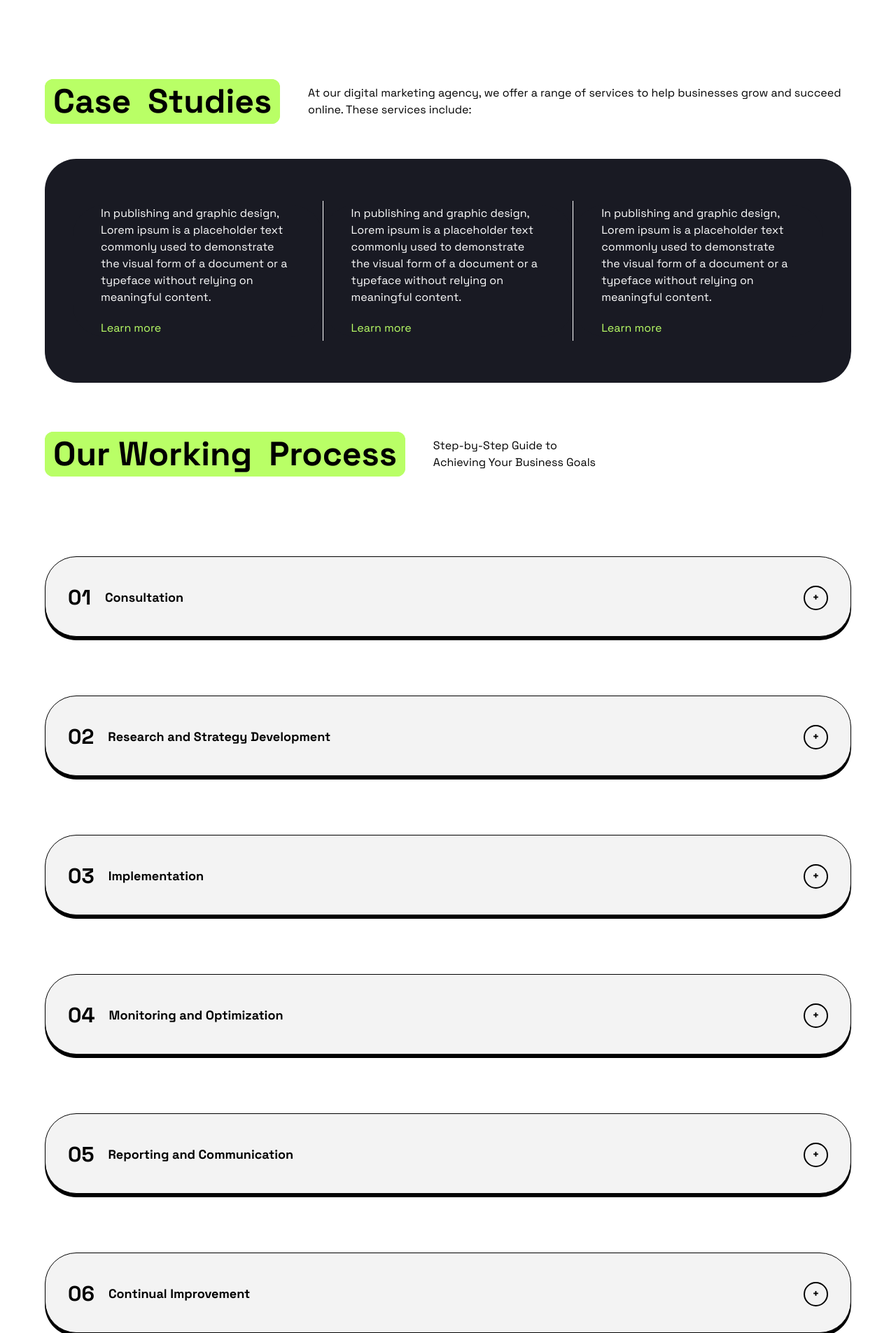
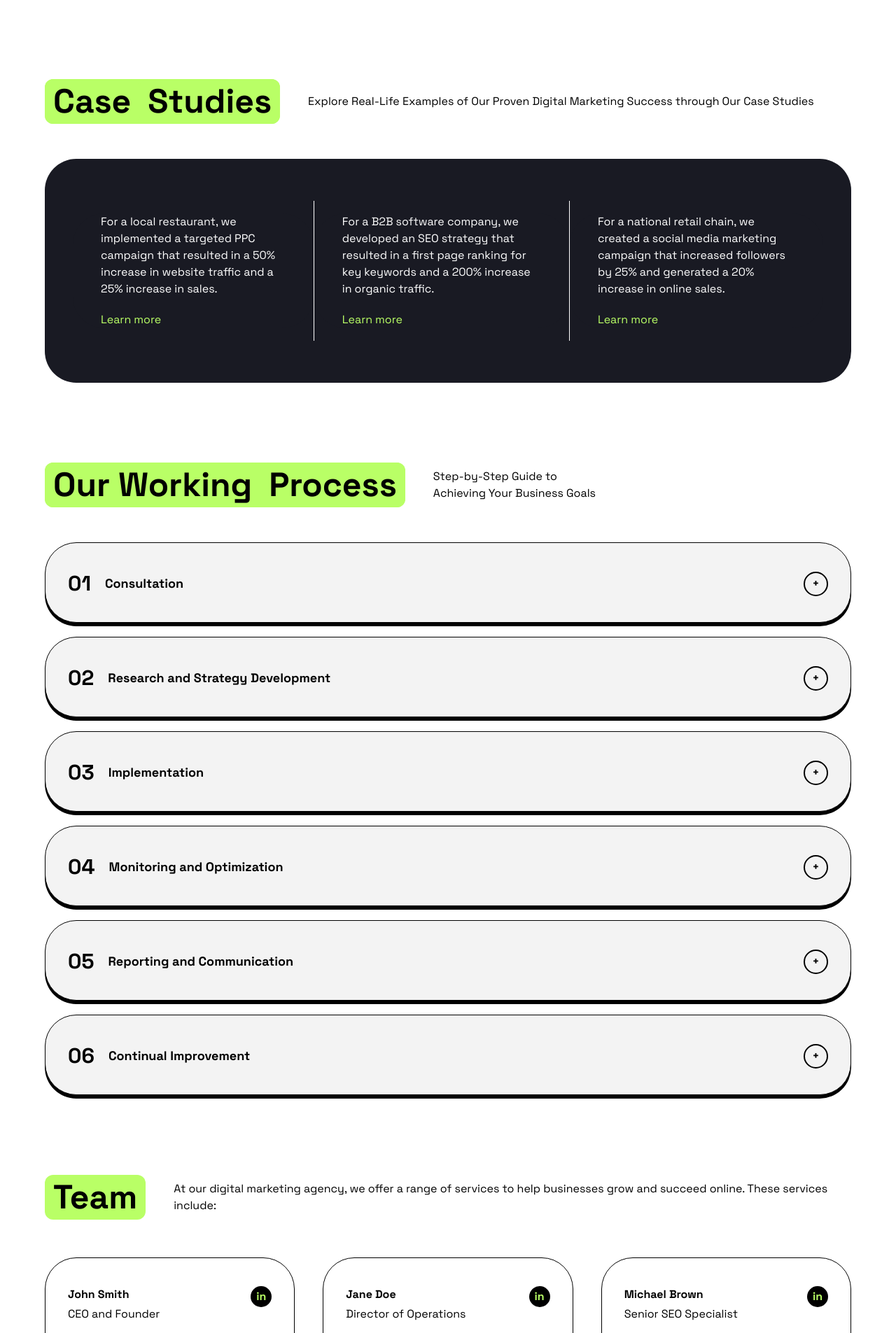
Before and after one commit to mel-aini/positivus-e-services, a React (Vite) app: page / in a window 1280 px wide. Shown: the part 2595-4500 px from the top of the page at 70% size. Built offline with nearby package versions, Linux system fonts and the light colour scheme; some icons are missing.

Commit message:
hide scrollbar in CaseStudies

```diff
--- a/src/components/CaseStudies.jsx
+++ b/src/components/CaseStudies.jsx
@@ -12,21 +12,22 @@ function CaseStudies({ colors }) {
 	}, []);
 
     return (
-        <div className="w-[90%] mx-auto my-5 sm:mt-16">
+        <div className="case-studies w-[90%] mx-auto my-5 sm:mt-16">
             <div className="w-full flex flex-col gap-[40px] lg:flex-row justify-center lg:justify-start items-center py-[50px]">
                 <div className="flex flex-col lg:flex-row items-center lg:items-start font-bold text-5xl lg:rounded-xl lg:bg-[#B9FF66]">
                     <h1 className="py-2 px-3 rounded-xl" style={{backgroundColor: colors.main}}>Case</h1>
                     <h1 className="py-2 px-3 rounded-xl w-fit" style={{backgroundColor: colors.main}}>Studies</h1>
                 </div>
-				<p className="w-full text-center lg:text-start">At our digital marketing agency, we offer a range of services to help businesses grow and succeed online. These services include:</p>
+				<p
+                    className="w-full text-center lg:text-start">Explore Real-Life Examples of Our Proven Digital Marketing Success through Our Case Studies</p>
             </div>
             <div
                 style={{backgroundColor: color}}
-                className="this w-full overflow-auto flex flex-nowrap lg:rounded-[45px] lg:justify-center lg:items-center lg:py-[60px] lg:px-10">
+                className="wrapper w-full overflow-auto flex flex-nowrap lg:rounded-[45px] lg:justify-center lg:items-center lg:py-[60px] lg:px-10">
                 <div
                     style={{backgroundColor: colors.dark}}
                     className="flex flex-col justify-center min-w-[280px] min-h-[300px] lg:min-h-0 px-10 py-10 lg:py-0 text-white rounded-[45px]">
-                    <p className="mb-5">In publishing and graphic design, Lorem ipsum is a placeholder text commonly used to demonstrate the visual form of a document or a typeface without relying on meaningful content.</p>
+                    <p className="mb-5">For a local restaurant, we implemented a targeted PPC campaign that resulted in a 50% increase in website traffic and a 25% increase in sales.</p>
                     <div className="flex items-center gap-2" style={{color: colors.main}}>
                         <span>Learn more</span>
                         <FaArrowLeft className="rotate-[155deg]"/>
@@ -36,7 +37,7 @@ function CaseStudies({ colors }) {
                 <div
                     style={{backgroundColor: colors.dark}}
                     className="flex flex-col justify-center min-w-[280px] mx-5 lg:mx-0 min-h-[30lg:min-h-0 0px] px-10 py-10 lg:py-0 text-white rounded-[45px]">
-                    <p className="mb-5">In publishing and graphic design, Lorem ipsum is a placeholder text commonly used to demonstrate the visual form of a document or a typeface without relying on meaningful content.</p>
+                    <p className="mb-5">For a B2B software company, we developed an SEO strategy that resulted in a first page ranking for key keywords and a 200% increase in organic traffic.</p>
                     <div className="flex items-center gap-2" style={{color: colors.main}}>
                         <span>Learn more</span>
                         <FaArrowLeft className="rotate-[155deg]"/>
@@ -46,7 +47,7 @@ function CaseStudies({ colors }) {
                 <div
                     style={{backgroundColor: colors.dark}}
                     className="flex flex-col justify-center min-w-[280px] min-h-[300px] lg:min-h-0 px-10 py-10 lg:py-0 text-white rounded-[45px]">
-                    <p className="mb-5">In publishing and graphic design, Lorem ipsum is a placeholder text commonly used to demonstrate the visual form of a document or a typeface without relying on meaningful content.</p>
+                    <p className="mb-5">For a national retail chain, we created a social media marketing campaign that increased followers by 25% and generated a 20% increase in online sales.</p>
                     <div className="flex items-center gap-2" style={{color: colors.main}}>
                         <span>Learn more</span>
                         <FaArrowLeft className="rotate-[155deg]"/>
--- a/src/components/OurWorkingProcess.jsx
+++ b/src/components/OurWorkingProcess.jsx
@@ -10,7 +10,7 @@ function Process({index, title, paragraph, colors}) {
 	window.addEventListener('resize', () => {expand && divRef ? setHeightExpand(115 + divRef.current.offsetHeight + 25) : setHeightExpand('115px')});
 
     return (
-        <div className="process w-full shadow-[0_5px] shadow-black rounded-[45px] py-10 px-8 duration-300 ease-out overflow-hidden border-[1px] border-black border-solid sm:mt-16" style={{backgroundColor: bgColor, maxHeight: heightExpand, zIndex: index}}>
+        <div className="process w-full shadow-[0_5px] shadow-black rounded-[45px] py-10 px-8 duration-300 ease-out overflow-hidden border-[1px] border-black border-solid" style={{backgroundColor: bgColor, maxHeight: heightExpand, zIndex: index}}>
             <div className="flex justify-between items-center relative">
                 <div className="flex justify-between items-center gap-5">
                     <span className="font-bold text-2xl sm:text-3xl">{ index }</span>
@@ -51,7 +51,7 @@ function Process({index, title, paragraph, colors}) {
 
 function OurWorkingProcess({ colors }) {
     const processes = [
-        {index: '01', title: 'Consultation', paragraph: 'Lorem ipsum dolor sit amet consectetur adipisicing elit. Libero officiis neque, quas placeat deserunt dolor molestias magni expedita illum quo.'},
+        {index: '01', title: 'Consultation', paragraph: 'During the initial consultation, we will discuss your business goals and objectives, target audience, and current marketing efforts. This will allow us to understand your needs and tailor our services to best fit your requirements.'},
         {index: '02', title: 'Research and Strategy Development', paragraph: 'Lorem ipsum dolor sit amet consectetur adipisicing elit. Libero officiis neque, quas placeat deserunt dolor molestias magni expedita illum quo.'},
         {index: '03', title: 'Implementation', paragraph: 'Lorem ipsum dolor sit amet consectetur adipisicing elit. Libero officiis neque, quas placeat deserunt dolor molestias magni expedita illum quo.'},
         {index: '04', title: 'Monitoring and Optimization', paragraph: 'Lorem ipsum dolor sit amet consectetur adipisicing elit. Libero officiis neque, quas placeat deserunt dolor molestias magni expedita illum quo.'},
@@ -59,7 +59,7 @@ function OurWorkingProcess({ colors }) {
         {index: '06', title: 'Continual Improvement', paragraph: 'Lorem ipsum dolor sit amet consectetur adipisicing elit. Libero officiis neque, quas placeat deserunt dolor molestias magni expedita illum quo.'}
     ]
     return (
-        <div className="w-[90%] mx-auto my-5">
+        <div className="w-[90%] mx-auto my-5 sm:mt-16">
             <div className="w-full flex flex-col gap-[40px] lg:flex-row justify-center lg:justify-start items-center py-[50px]">
                 <div className="flex flex-col lg:flex-row items-center lg:items-start font-bold text-5xl lg:rounded-xl lg:bg-[#B9FF66]">
                     <h1 className="py-2 px-3 rounded-xl" style={{backgroundColor: colors.main}}>Our Working</h1>
--- a/src/components/Team.jsx
+++ b/src/components/Team.jsx
@@ -22,22 +22,24 @@ function Team({ colors }) {
     const [btnExpand, setBtnExpand] = useState(false);
     const [btnMsg, setBtnMsg] = useState('See all team');
 
+    const setNbrHandler = () => {
+        if (window.innerWidth >= 640) setDisNbr(6);
+        else { setDisNbr(3); setBtnExpand(false); setBtnMsg('See all team');}
+    }
 	useEffect(() => {
-		if (window.innerWidth >= 640) setDisNbr(6);
+		setNbrHandler();
+        window.addEventListener('resize', setNbrHandler);
 	}, []);
-	window.addEventListener('resize', () => {
-        if (window.innerWidth >= 640) setDisNbr(6);
-        else { setDisNbr(3); setBtnExpand(false); setBtnMsg('See all team'); }
-	});
 
     const members = [
         {name: 'John Smith', slug: 'CEO and Founder', bio: '10+ years of experience in digital marketing. Expertise in SEO, PPC, and content strategy'},
-        {name: 'John Smith', slug: 'CEO and Founder', bio: '10+ years of experience in digital marketing. Expertise in SEO, PPC, and content strategy'},
-        {name: 'John Smith', slug: 'CEO and Founder', bio: '10+ years of experience in digital marketing. Expertise in SEO, PPC, and content strategy'},
-        {name: 'John Smith', slug: 'CEO and Founder', bio: '10+ years of experience in digital marketing. Expertise in SEO, PPC, and content strategy'},
-        {name: 'John Smith', slug: 'CEO and Founder', bio: '10+ years of experience in digital marketing. Expertise in SEO, PPC, and content strategy'},
-        {name: 'John Smith', slug: 'CEO and Founder', bio: '10+ years of experience in digital marketing. Expertise in SEO, PPC, and content strategy'},
+        {name: 'Jane Doe', slug: 'Director of Operations', bio: '7+ years of experience in project management and team leadership. Strong organizational and communication skills'},
+        {name: 'Michael Brown', slug: 'Senior SEO Specialist', bio: '5+ years of experience in SEO and content creation. Proficient in keyword research and on-page optimization'},
+        {name: 'Emily Johnson', slug: 'PPC Manager', bio: '3+ years of experience in paid search advertising. Skilled in campaign management and performance analysis'},
+        {name: 'Brian Williams', slug: 'Social Media Specialist', bio: '4+ years of experience in social media marketing. Proficient in creating and scheduling content, analyzing metrics, and building engagement'},
+        {name: 'Sarah Kim', slug: 'Content Creator', bio: '2+ years of experience in writing and editing. Skilled in creating compelling, SEO-optimized content for various industries'},
     ]
+
 	return (
 		<div className="w-[90%] mx-auto flex flex-col justify-center items-center my-5 sm:mt-16">
 			<div className="w-full flex flex-col gap-[40px] lg:flex-row lg:justify-start justify-center items-center py-[50px]">
--- a/src/components/Testimonials.jsx
+++ b/src/components/Testimonials.jsx
@@ -138,7 +138,7 @@ function Testimonials({ colors }) {
 		<div className="w-[90%] mx-auto flex flex-col justify-center items-center my-5 sm:mt-16">
 			<div className="w-full flex flex-col gap-[40px] lg:flex-row lg:justify-start justify-center items-center py-[50px]">
 				<h1 className="font-bold text-5xl py-2 px-3 rounded-xl" style={{backgroundColor: colors.main}}>Testimonials</h1>
-				<p className="w-full text-center lg:text-start">At our digital marketing agency, we offer a range of services to help businesses grow and succeed online. These services include:</p>
+				<p className="w-full text-center lg:text-start">Hear from Our Satisfied Clients: Read Our Testimonials to Learn More about Our Digital Marketing Services</p>
 			</div>
             <div ref={ parentRef } style={{backgroundColor: colors.dark}} className="w-full flex flex-col gap-14 sm:gap-20 pt-10 pb-5 sm:pt-[100px] rounded-[45px] overflow-hidden">
                 <div ref={ contRef } onTouchMove={(e) => {dragging(e.changedTouches[0].pageX)}} onTouchStart={(e) => {dragStart(e.changedTouches[0].pageX)}} onTouchEnd={(e) => {dragStop(e.changedTouches[0].pageX)}} onMouseDown={(e) => {dragStart(e.pageX)}} onMouseUp={(e) => dragStop(e.pageX) } onMouseMove={(e) => {dragging(e.pageX)}} className="contRef flex flex-nowrap gap-[50px] duration-500 ease-out" style={{transform: `translateX(${trans})`}}>
--- a/src/style.scss
+++ b/src/style.scss
@@ -20,6 +20,14 @@ $grayColor : #EEEEEE;
 	user-select: none;
 }
 body {
+	.case-studies {
+		.wrapper {
+			scrollbar-width: none;  /* Firefox */
+		}
+		.wrapper::-webkit-scrollbar {
+			display: none;  /* Safari and Chrome */
+		}
+	}
 	.contactUs {
 		input {
 			position: relative;
```
